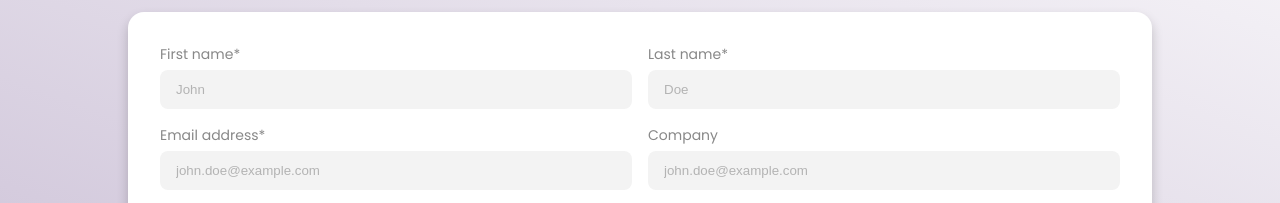
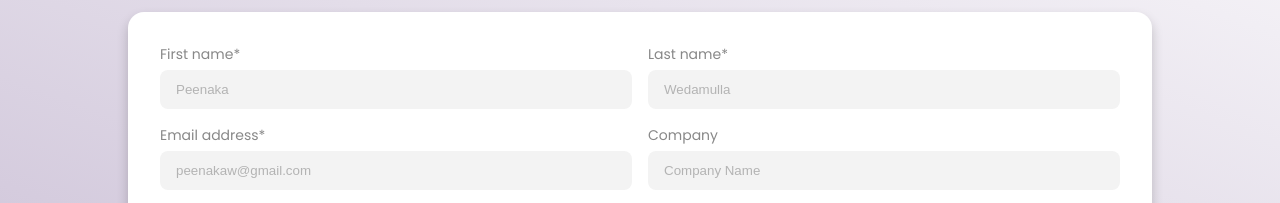
Before and after one commit to Peenaka-official/peenaka-official.github.io, a plain HTML site: page Portfolio_contact.html in a window 1280 px wide. Shown: the part 272-475 px from the top of the page. Drawn offline with nearby package versions, Linux system fonts and the light colour scheme.

Commit message:
Changed Some tags

```diff
--- a/Portfolio_contact.html
+++ b/Portfolio_contact.html
@@ -32,28 +32,31 @@
     <main class="contactPage">
         <section class="section-contact">
             <div class="container">
-                <h1>Contact Me !</h1>
-                <p>Have any questions or want to discuss a project? Fill out the form below, and I’ll get back to you within 48 hours. If
-                you don’t hear from me by then, feel free to reach out again. I’m always excited to connect and help with any inquiries!</p>
+                <h1>Contact Me!</h1>
+                <p>Have any questions or want to discuss a project? Fill out the form below, and I’ll get back to you within
+                    48 hours. If
+                    you don’t hear from me by then, feel free to reach out again. I’m always excited to connect and help
+                    with any inquiries!</p>
 
                 <form>
                     <div class="form-group">
                         <label for="firstname">First name*</label>
-                        <input type="text" name="firstname" id="firstname" required class="form-element" placeholder="John" />
+                        <input type="text" name="firstname" id="firstname" required class="form-element"
+                            placeholder="Peenaka" />
                     </div>
                     <div class="form-group">
                         <label for="lastname">Last name*</label>
-                        <input type="text" name="lastname" id="lastname" required class="form-element" placeholder="Doe" />
+                        <input type="text" name="lastname" id="lastname" required class="form-element"
+                            placeholder="Wedamulla" />
                     </div>
                     <div class="form-group">
                         <label for="email">Email address*</label>
                         <input type="email" name="email" id="email" required class="form-element"
-                            placeholder="john.doe@example.com" />
+                            placeholder="peenakaw@gmail.com" />
                     </div>
                     <div class="form-group">
                         <label for="company">Company</label>
-                        <input type="text" name="company" id="company" class="form-element"
-                            placeholder="john.doe@example.com" />
+                        <input type="text" name="company" id="company" class="form-element" placeholder="Company Name" />
                     </div>
                     <div class="form-group full">
                         <label for="message">What are you looking for?</label>
```
Lines whose indentation alone changed are shown as unchanged.
